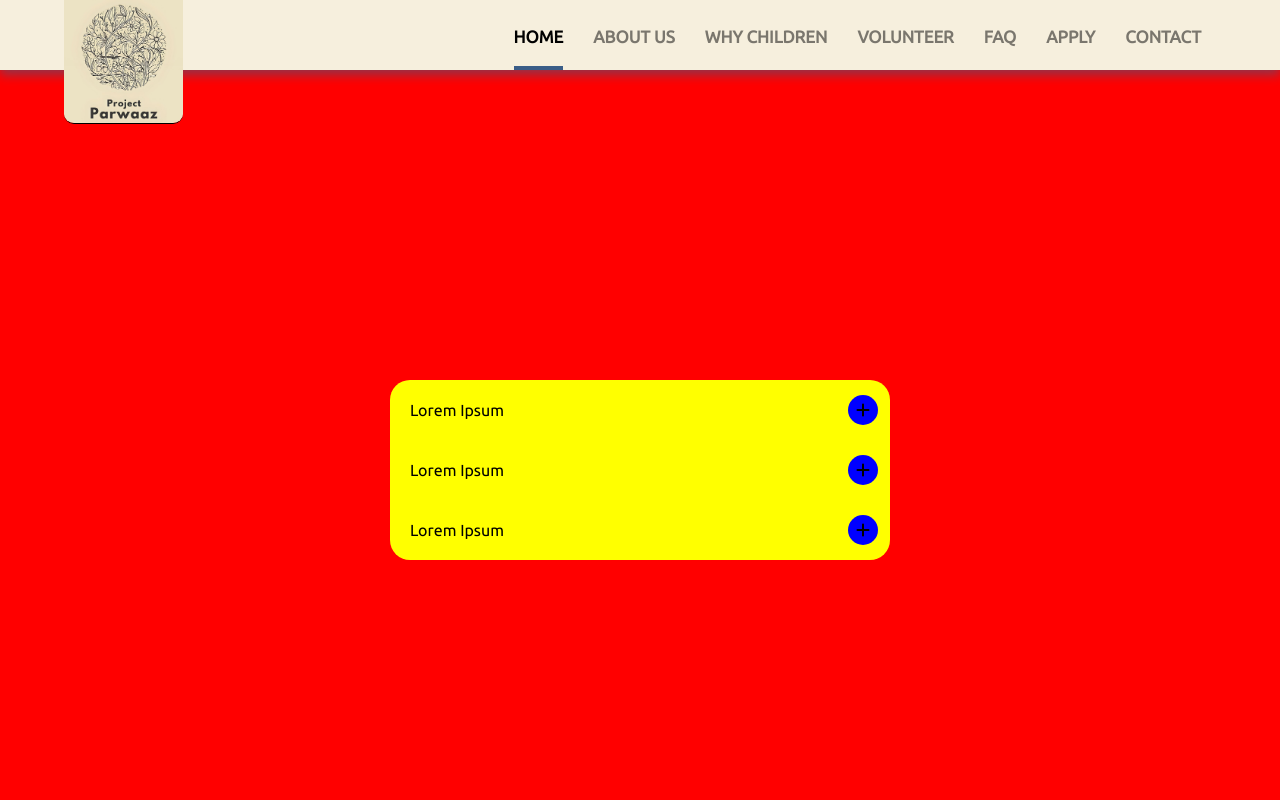
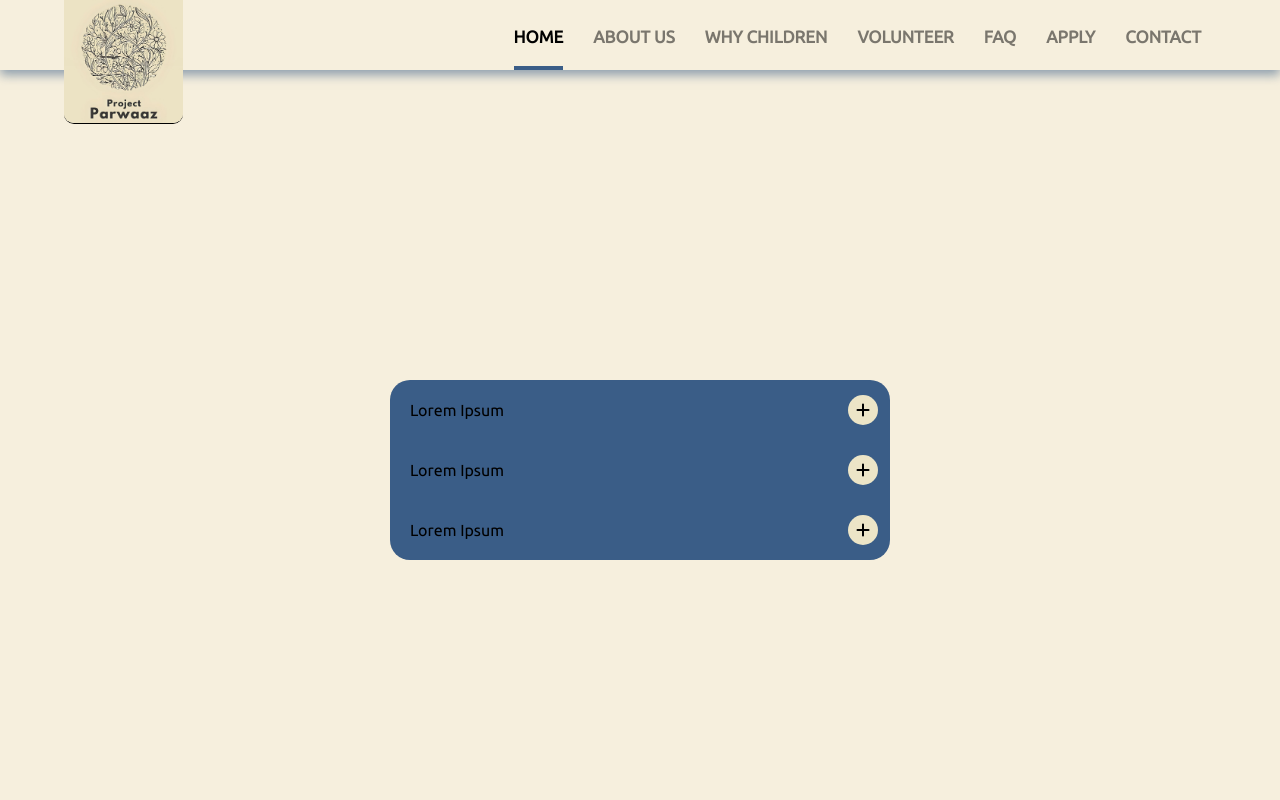
Before and after one commit to Proder/project-parwaaz, a React (Vite) app in the folder project-parwaaz/: page /faqs in a window 1280 px wide. Shown: the top 800 px of the page. Built offline with nearby package versions, Linux system fonts and the light colour scheme.

Commit message:
sej change

```diff
--- a/project-parwaaz/src/styles/faq.css
+++ b/project-parwaaz/src/styles/faq.css
@@ -1,7 +1,7 @@
 .faq-page{
     height: 100vh;
     width: 100%;
-    background-color: red;
+    /* background-color: red; */
     display: flex;
     justify-content: center;
     align-items: center;
@@ -22,7 +22,7 @@
     position: relative;
     height: 60px;
     width: 100%;
-    background-color: yellow;
+    background-color: #3A5D87;
     display: flex;
     align-items: center;
     justify-content: space-between;
@@ -41,7 +41,7 @@
     display: flex;
     justify-content: center;
     align-items: center;
-    background-color: blue;
+    background-color: #ECE5C7;
     border-radius: 50%;
     transition: all 0.5s ease;
 }
@@ -49,6 +49,8 @@
     height: 1000px;
     width: 1000px;
     transform: translateX(200px);
+    background-color: #3A5D87;
+
 }
 .faq-title i {
 
@@ -62,7 +64,7 @@
 .faq-content{
     height: 0px;
 
-    background-color: green;
+    background-color: lightslategray;
     width: 100%;
 
     transition: height 0.5s ease,padding 0s ease;
```
